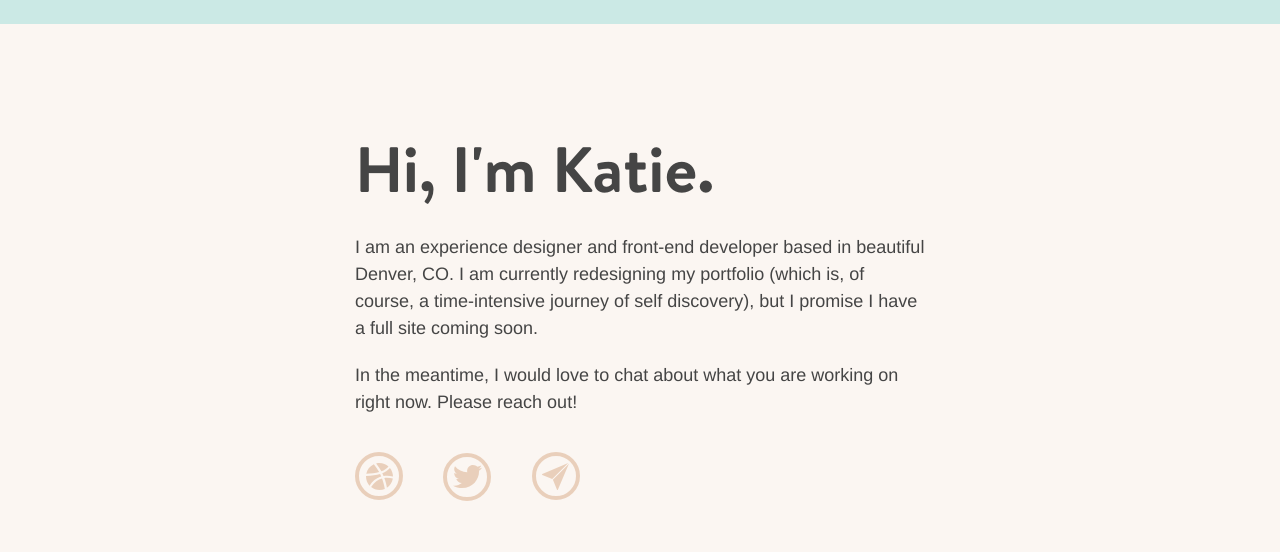
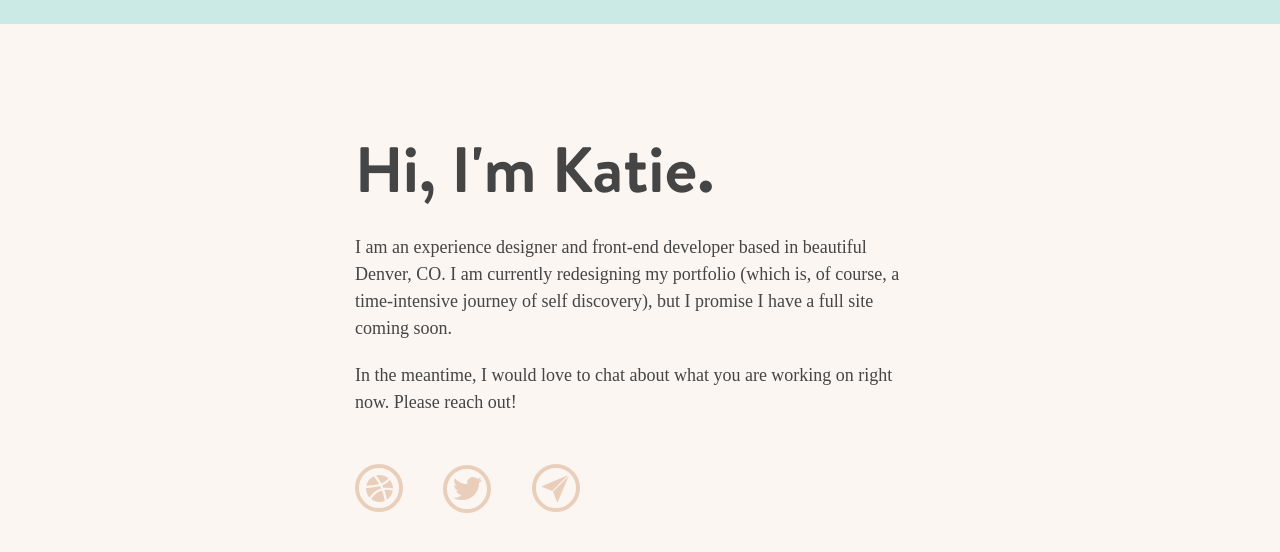
Before and after one commit to katieporter/katieporter.github.io, a Jekyll site: the page built from index.html, in a window 1280 px wide. Shown: the top 552 px of the page. Built offline with Jekyll 4.4.1, drawn with Linux system fonts in a browser that asks for light colours; nearby versions of some CDN libraries; Markdown is read by kramdown in place of the engine named in the settings.

Commit message:
Switch to tisa pro

```diff
--- a/_sass/base/_reset.sass
+++ b/_sass/base/_reset.sass
@@ -5,14 +5,16 @@ html, body
   border-top: rem-calc(24) solid $primary
 
 .content
-  margin-top: rem-calc(100)
+  margin-top: rem-calc(60)
   max-width: rem-calc(600)
+  @media #{$medium-up}
+    margin-top: rem-calc(100)
 
 h1
   margin-bottom: rem-calc(24)
 
 .social
-  margin: rem-calc(36 0 0)
+  margin: rem-calc(48 0 0)
   .icon-wrapper
     display: inline-block
     &:not(:last-child)
--- a/_sass/base/_variables.sass
+++ b/_sass/base/_variables.sass
@@ -1,6 +1,6 @@
 // TYPOGRAPHY
 $header-font-family: 'brandon', helvetica, sans-serif
-$body-font-family: 'proxima-nova', helvetica, sans-serif
+$body-font-family: 'ff-tisa-web-pro', serif
 
 
 // COLORS
```
Also changed, not shown: css/main.min.css.
